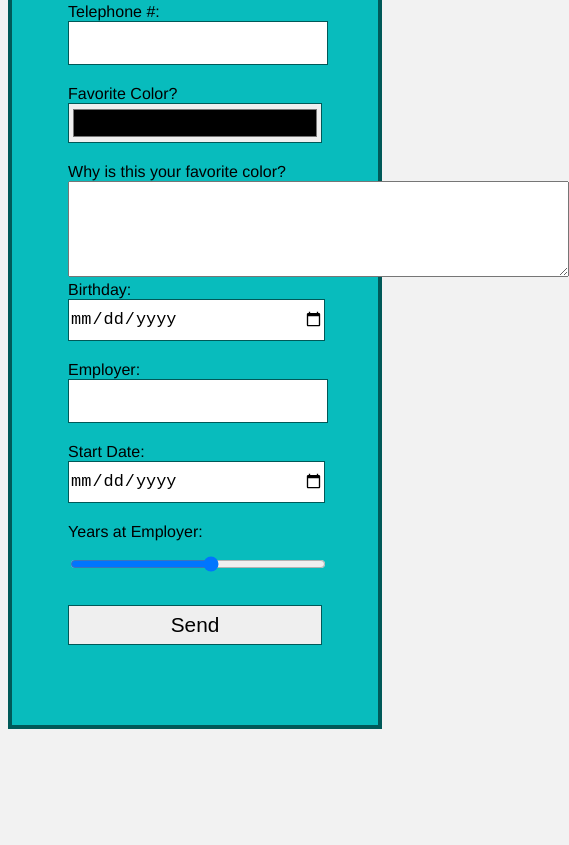
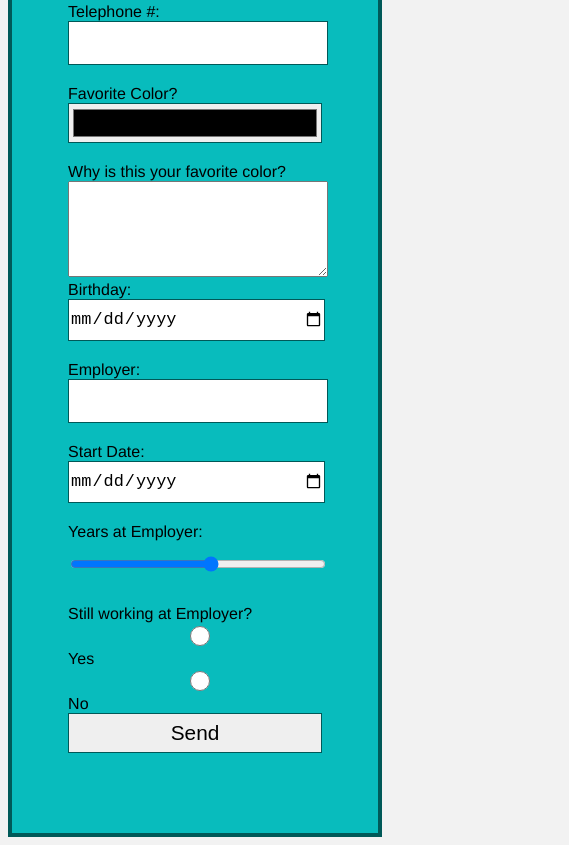
Before and after one commit to UbuntuJohn/DWS2, a plain HTML site: page B7/index.html in a window 390 px wide. Shown: the part 469-1314 px from the top of the page, 569 px wide, since content can reach past the window. Before the commit the page ends 1206 px from the top, so only its background shows below. Drawn offline with Linux system fonts and the light colour scheme.

Commit message:
many changes

```diff
--- a/B7/css/main.css
+++ b/B7/css/main.css
@@ -12,6 +12,7 @@ form {
 	background-color: #08BCBD;
 	padding:60px 15%;
 	border: 4px solid #005958;
+
 }
 
 input:not([type='checkbox']) {
@@ -20,6 +21,18 @@ input:not([type='checkbox']) {
 	font-size: 1.3em;
 	margin-bottom: 20px;
 	border: 1px solid #005958;
+}
+
+input[type='radio'] {
+	height: 20px;
+	width: 20px;
+	margin-bottom: 0;
+	border: none;
+}
+
+
+textarea {
+	width: 100%;
 }
 
 input[type='submit'] {
@@ -39,6 +52,17 @@ input[type='submit'] {
 
 @media (max-width: 562px) {
 	#wrapper {
+		width: 85.714285714286%;
+	}
+
+	input:not([type='checkbox']) {
+		width: 100%;
+
+	}
+}
+
+@media (max-width: 561px) {
+	#wrapper {
 		width: 100%;
 	}
 
--- a/B7/index.html
+++ b/B7/index.html
@@ -98,7 +98,7 @@
 	</div>
 	<div>
 		<label for='employer'>Employer: </label>
-		<input type='text' name='employer' />
+		<input type='text' name='employer' required/>
 	</div>
 	<div>
 		<label for='start_date'>Start Date:</label>
@@ -108,10 +108,15 @@
 		<label for='years_at_employer'>Years at Employer:</label>
 		<input type='range' name='years_at_employer' min='1' max='10' />
 	</div>
-	<div></div>
+	<div>
+		<label for='still'>Still working at Employer?</label><br />
+		<input type='radio' name='stil_working'>Yes
+		<input type='radio' name='stil_working'>No
+	</div>
 	<div></div>
 	<div><input type='submit' value='Send'></div>
 </form>
 </div>
+<script type='text/js' src='http://modernizr.com/downloads/modernizr-latest.js'></script>
 </body>
 </html>
```
